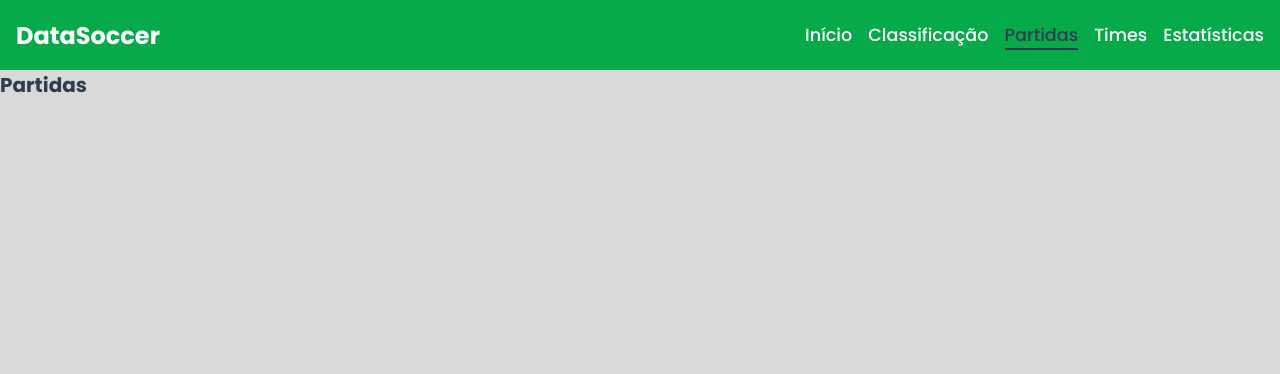
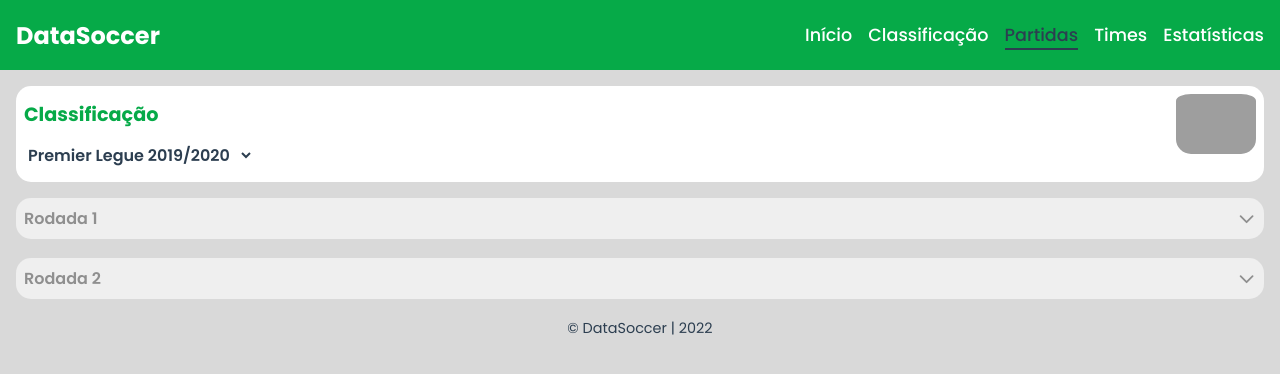
Before and after one commit to devArchetype/data-soccer-frontend, a React (Vite) app: page /partidas in a window 1280 px wide. Shown: the top 374 px of the page. Built offline with nearby package versions, Linux system fonts and the light colour scheme; grey boxes are pictures that could not be loaded.

Commit message:
:sparkles: feat: create Matches page

```diff
--- a/src/components/Button/styles.js
+++ b/src/components/Button/styles.js
@@ -5,6 +5,7 @@ export const ButtonContainer = styled.button `
   border-radius: 15px;
   background-color: ${({ theme, variantColor }) => theme[variantColor]};
   font-size: 1.2rem;
+  line-height: 0;
   color: ${(props) => props.theme['white']};
   outline: none;
   border: none;
@@ -12,6 +13,7 @@ export const ButtonContainer = styled.button `
 
   ${({ variantType }) => variantType === 'icon' && css`
     padding: 0;
+    color: ${({ theme, variantColor }) => theme[variantColor]};
     background-color: transparent;
   `};
 `;
--- /dev/null
+++ b/src/pages/Matches/components/Round/index.jsx
@@ -0,0 +1,90 @@
+import {
+	RoundContainer,
+	MatchesList,
+	MatchContainer,
+	RoundHeader,
+	CardsWrap,
+	Card,
+	Team,
+	ScoreBoardWrap,
+	ScoreBoard
+} from './styles';
+import { Button } from '../../../../components/Button';
+import { CaretDown, CaretUp } from 'phosphor-react';
+import { useState } from 'react';
+
+export const Round = ({ roundNumber, matchesData }) => {
+	const [matchesListCollapse, setMatchesListCollapse] = useState(false);
+
+	const handleMatchesListCollapse = () => {
+		setMatchesListCollapse((prevState) => !prevState);
+	};
+
+	return (
+		<RoundContainer>
+			<RoundHeader isCollapsed={matchesListCollapse}>
+				<h3>Rodada {roundNumber}</h3>
+
+				<Button
+					variantType='icon'
+					variantColor='gray-600'
+					title={matchesListCollapse ? 'Ocultar partidas' : 'Exibir partidas'}
+					onClick={handleMatchesListCollapse}
+				>
+					{matchesListCollapse
+						? <CaretUp weight='bold'/>
+						: <CaretDown weight='bold'/>}
+				</Button>
+			</RoundHeader>
+			<MatchesList isCollapsed={matchesListCollapse}>
+				{matchesData ? matchesData.map(({ id, stadium, home, away }) => {
+					return (
+						<MatchContainer key={id}>
+							<CardsWrap>
+								<Card>
+									<img src="./src/assets/cards/yellow-card.svg" alt="Cartão amarelo" />
+									<span>{home.yellow_cards}</span>
+								</Card>
+								<Card>
+									<img src="./src/assets/cards/red-card.svg" alt="Cartão vermelho" />
+									<span>{home.red_cards}</span>
+								</Card>
+							</CardsWrap>
+
+							<Team isHome={true}>
+								<span>{home.name}</span>
+								<img src="./src/assets/images/datasoccer-logo.svg" alt="Cartão amarelo" />
+							</Team>
+
+							<ScoreBoardWrap>
+								<ScoreBoard>
+									{home.goals}
+									<span>x</span>
+									{away.goals}
+								</ScoreBoard>
+
+								<span>{stadium}</span>
+							</ScoreBoardWrap>
+
+							<Team isHome={false}>
+								<span>{away.name}</span>
+								<img src="./src/assets/images/datasoccer-logo.svg" alt="Cartão amarelo" />
+							</Team>
+
+							<CardsWrap>
+								<Card>
+									<img src="./src/assets/cards/yellow-card.svg" alt="Cartão amarelo" />
+									<span>{away.yellow_cards}</span>
+								</Card>
+								<Card>
+									<img src="./src/assets/cards/red-card.svg" alt="Cartão vermelho" />
+									<span>{away.red_cards}</span>
+								</Card>
+							</CardsWrap>
+						</MatchContainer>
+					);
+				}): <h1>Oi</h1>}
+			</MatchesList>
+		</RoundContainer>
+	);
+};
--- /dev/null
+++ b/src/pages/Matches/components/Round/styles.js
@@ -0,0 +1,101 @@
+import styled from  'styled-components';
+
+export const RoundContainer = styled.li `
+  width: 100%;
+  list-style: none;
+`;
+
+export const RoundHeader = styled.div `
+    width: 100%;
+    display: inline-flex;
+    justify-content: space-between;
+    align-items: center;
+    margin-bottom: 0.2rem;
+    padding: 0.5rem;
+    border-radius: ${(props) => props.isCollapsed ? '15px 15px 0 0' : '15px'};
+    background-color: ${(props) => props.theme['gray-100']};
+
+    h3 {
+      font-size: 1rem;
+      font-weight: 600;
+      color: ${(props) => props.theme['gray-600']};
+    }
+`;
+
+export const MatchesList = styled.ol `
+  width: 100%;
+  display: ${(props) => props.isCollapsed ? 'flex' : 'none'};
+  flex-direction: column;
+  gap: 0.2rem;
+  list-style: none;
+`;
+
+export const MatchContainer = styled.li `
+  width: 100%;
+  display: inline-flex;
+  align-items: center;
+  justify-content: space-evenly;
+  padding: 0.1rem;
+  font-size: 1rem;
+  background-color: ${(props) => props.theme['gray-200']};
+
+  &:last-child {
+    border-radius: 0 0 15px 15px;
+  }
+`;
+
+const InlineWrapper = styled.div `
+  display: inline-flex;
+  align-items: center;
+`;
+
+export const CardsWrap = styled(InlineWrapper) `
+  gap: 2rem;
+`;
+
+export const Card = styled(InlineWrapper) `
+  gap: 0.4rem;
+  font-size: 1.1rem;
+  line-height: 0;
+  font-weight: 500;
+  color: ${(props) => props.theme['gray-600']};
+`;
+
+export const Team = styled (InlineWrapper) `
+  flex-direction: ${(props) => props.isHome ? 'row' : 'row-reverse'};
+  gap: 0.4rem;
+  font-size: 1rem;
+  line-height: 0;
+  color: ${(props) => props.theme['blue-700']};
+
+  img {
+    height: 2rem;
+    width: 2rem;
+  }
+`;
+
+export const ScoreBoardWrap = styled.div `
+  display: flex;
+  flex-direction: column;
+  align-items: center;
+
+  span {
+    line-height: 100%;
+    font-size: 0.8rem;
+    color: ${(props) => props.theme['gray-600']};
+  }
+`;
+
+export const ScoreBoard = styled.div `
+  line-height: 100%;
+  font-weight: 600;
+  font-size: 1.5rem;
+  color: ${(props) => props.theme['green-300']};
+
+  span {
+    font-size: 1.3rem;
+    font-weight: 500;
+    margin: 0 0.2rem;
+    color: ${(props) => props.theme['blue-700']};
+  };
+`;
--- /dev/null
+++ b/src/pages/Matches/data/rounds-data.json
@@ -0,0 +1,84 @@
+[
+  {
+    "number": 1,
+    "matches": [
+      {
+        "id": 712,
+        "stadium": "Summoners Rift",
+        "home": {
+          "name": "SoccerData F.C",
+          "logo": "./src/assets/images/datasoccer-logo.svg",
+          "goals": 2,
+          "yellow_cards": 2,
+          "red_cards": 1
+        },
+        "away": {
+          "name": "SoccerData F.C",
+          "logo": "./src/assets/images/datasoccer-logo.svg",
+          "goals": 3,
+          "yellow_cards": 3,
+          "red_cards": 1
+        }
+      },
+      {
+        "id": 345,
+        "stadium": "Summoners Rift",
+        "home": {
+          "name": "SoccerData F.C",
+          "logo": "./src/assets/images/datasoccer-logo.svg",
+          "goals": 4,
+          "yellow_cards": 0,
+          "red_cards": 0
+        },
+        "away": {
+          "name": "SoccerData F.C",
+          "logo": "./src/assets/images/datasoccer-logo.svg",
+          "goals": 3,
+          "yellow_cards": 2,
+          "red_cards": 1
+        }
+      }
+    ]
+  },
+  {
+    "number": 2,
+    "matches": [
+      {
+        "id": 678,
+        "stadium": "Summoners Rift",
+        "home": {
+          "name": "SoccerData F.C",
+          "logo": "./src/assets/images/datasoccer-logo.svg",
+          "goals": 2,
+          "yellow_cards": 2,
+          "red_cards": 1
+        },
+        "away": {
+          "name": "SoccerData F.C",
+          "logo": "./src/assets/images/datasoccer-logo.svg",
+          "goals": 3,
+          "yellow_cards": 3,
+          "red_cards": 1
+        }
+      },
+      {
+        "id": 910,
+        "stadium": "Summoners Rift",
+        "home": {
+          "name": "SoccerData F.C",
+          "logo": "./src/assets/images/datasoccer-logo.svg",
+          "goals": 4,
+          "yellow_cards": 0,
+          "red_cards": 0
+        },
+        "away": {
+          "name": "SoccerData F.C",
+          "logo": "./src/assets/images/datasoccer-logo.svg",
+          "goals": 3,
+          "yellow_cards": 2,
+          "red_cards": 1
+        }
+      }
+    ]
+  }
+]
--- a/src/pages/Matches/index.jsx
+++ b/src/pages/Matches/index.jsx
@@ -1,7 +1,32 @@
+import { ContentContainer } from '../components/ContentContainer';
+import { MatchesContainer, PageContainer } from './styles';
+import { FilterLeague } from '../components/FilterLeague';
+import { Footer } from '../components/Footer';
+import { Round } from './components/Round';
+
+import roundsData from './data/rounds-data.json';
+
 export const Matches = () => {
+
 	return (
-		<main>
-			<h1>Partidas</h1>
-		</main>
+		<ContentContainer>
+			<PageContainer>
+				<FilterLeague label="Classificação" />
+
+				<MatchesContainer>
+					{roundsData.map(({ number, matches}) => {
+						return (
+							<Round
+								key={number}
+								roundNumber={number}
+								matchesData={matches}
+							/>
+						);
+					})}
+
+				</MatchesContainer>
+				<Footer />
+			</PageContainer>
+		</ContentContainer>
 	);
 };
--- a/src/pages/Matches/styles.js
+++ b/src/pages/Matches/styles.js
@@ -0,0 +1,17 @@
+import styled from 'styled-components';
+
+export const PageContainer = styled.main `
+  width: 100%;
+  height: 100%;
+  display: flex;
+  flex-direction: column;
+  gap: 1rem;
+`;
+
+export const MatchesContainer = styled.ol `
+  width: 100%;
+  display: flex;
+  flex-direction: column;
+  list-style: none;
+  gap: 1rem;
+`;
```
Also changed, not shown: src/assets/cards/red-card.svg (added), src/assets/cards/yellow-card.svg (added).
